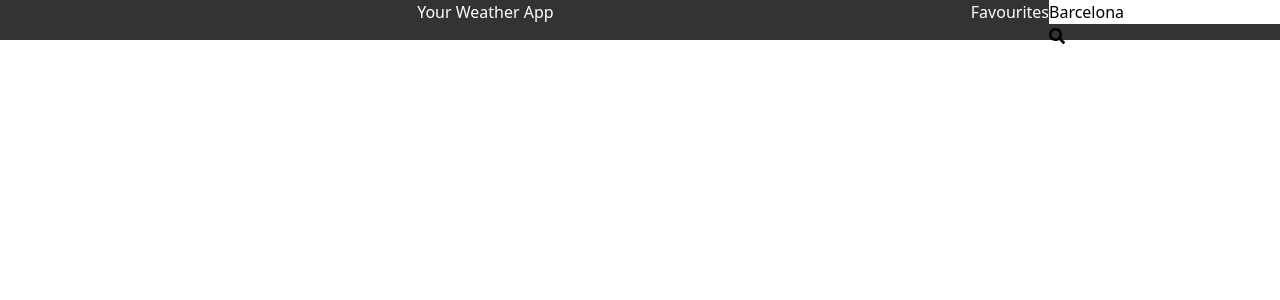
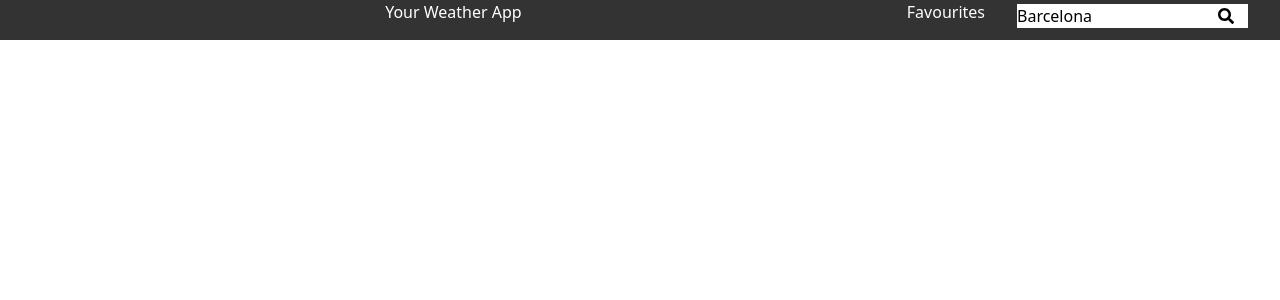
Before and after one commit to celia22/Weather-app, a React (Create React App) app: page / in a window 1280 px wide. Shown: the top 300 px of the page. Built offline with nearby package versions, Linux system fonts and the light colour scheme; no server answers; the HTML template or start-up script is replaced by a standard one.

Commit message:
style searchbar

```diff
--- a/src/components/Forecast/Forecast.css
+++ b/src/components/Forecast/Forecast.css
@@ -1,5 +1,6 @@
 .forecast_card_container {
 	margin: 7vh 10%;
+	height: 50%;
 	width: 80%;
 	background-color: rgba(75, 77, 78, 0.178);
 	border-radius: 5%;
@@ -9,7 +10,7 @@
 .forecast_card {
 	display: flex;
 	color: white;
-	margin: 3vh;
+	margin: 1vh 3vh;
 }
 
 .forecast_card_icons {
@@ -20,3 +21,7 @@
 .forecast_card_title {
 	display: flex;
 }
+
+.forecast_card_row {
+	margin-right: 1vh;
+}
--- a/src/components/Forecast/Forecast.jsx
+++ b/src/components/Forecast/Forecast.jsx
@@ -1,6 +1,6 @@
 import React from 'react';
 import IconSwitch from '../IconSwitch/IconSwitch';
-import {getWeekDay} from '../../helpers/index';
+import { getWeekDay } from '../../helpers/index';
 import './Forecast.css';
 
 const Forecast = props => {
@@ -49,24 +49,32 @@ const Forecast = props => {
 		<>
 			<div className="forecast_card_container">
 				<div className="forecast_card_title">
-				<img className="w-8 items-center" src= "../image/calendar.png" alt="calendar icon"/>	&nbsp; &nbsp; <h3>5-DAY FORECAST</h3>
+					<img className="w-8 items-center" src="../image/calendar.png" alt="calendar icon" /> &nbsp; &nbsp;{' '}
+					<h3>5-DAY FORECAST</h3>
 				</div>
+
 				{fiveDayForecast.map((item, index) => {
 					return (
-						<div className="forecast_card"  key={index}>
-							{item.slice(3, 4).map((item, index) => {
-								return (
-									<div className="forecast_card_icons" key={index}>
-										<h3>{getWeekDay(item.dt_txt)}</h3>  &nbsp; &nbsp;
-										<IconSwitch weather={item.weather[0].main} />  &nbsp; &nbsp;
-										<h5>{item.weather[0].main}</h5>  &nbsp; &nbsp;
-									</div>
-								);
-							})}
+						<div className="forecast_card" key={index}>
+							<table>
+								<tbody>
+								<tr className="forecast_card_row" >
+									{item.slice(3, 4).map((item, index) => {
+										return (
 
-							<img className="w-8 items-center" src="../image/heat.png" alt="termometro logo"></img>  &nbsp; &nbsp;
-							<h5>Min {toCelsius(minTempForecast[index])}º</h5>  &nbsp; &nbsp;
-							<h5>Max {toCelsius(maxTempForecast[index])}º</h5>  &nbsp; &nbsp;
+											<tr className="forecast_card_icons" key={index}>
+											<td>	<h3>{getWeekDay(item.dt_txt)}</h3> &nbsp; &nbsp; </td>
+											<td>	<IconSwitch weather={item.weather[0].main} /> &nbsp; &nbsp; </td>
+											<td>	<h5>{item.weather[0].main}</h5> &nbsp; &nbsp; </td>
+											</tr>
+										);
+									})}
+								  <td>	<img className="w-8 items-center" src="../image/heat.png" alt="termometro logo"></img> &nbsp; &nbsp; </td>
+									<td><h5>Min {toCelsius(minTempForecast[index])}º</h5> &nbsp; &nbsp; </td>
+									<td><h5>Max {toCelsius(maxTempForecast[index])}º</h5> &nbsp; &nbsp; </td>
+									</tr>
+								</tbody>
+							</table>
 						</div>
 					);
 				})}
@@ -76,3 +84,32 @@ const Forecast = props => {
 };
 
 export default Forecast;
+
+// return (
+// 	<>
+// 		<div className="forecast_card_container">
+// 			<div className="forecast_card_title">
+// 			<img className="w-8 items-center" src= "../image/calendar.png" alt="calendar icon"/>	&nbsp; &nbsp; <h3>5-DAY FORECAST</h3>
+// 			</div>
+// 			{fiveDayForecast.map((item, index) => {
+// 				return (
+// 					<div className="forecast_card"  key={index}>
+// 						{item.slice(3, 4).map((item, index) => {
+// 							return (
+// 								<div className="forecast_card_icons" key={index}>
+// 									<h3>{getWeekDay(item.dt_txt)}</h3>  &nbsp; &nbsp;
+// 									<IconSwitch weather={item.weather[0].main} />  &nbsp; &nbsp;
+// 									<h5>{item.weather[0].main}</h5>  &nbsp; &nbsp;
+// 								</div>
+// 							);
+// 						})}
+
+// 						<img className="w-8 items-center" src="../image/heat.png" alt="termometro logo"></img>  &nbsp; &nbsp;
+// 						<h5>Min {toCelsius(minTempForecast[index])}º</h5>  &nbsp; &nbsp;
+// 						<h5>Max {toCelsius(maxTempForecast[index])}º</h5>  &nbsp; &nbsp;
+// 					</div>
+// 				);
+// 			})}
+// 		</div>
+// 	</>
+// );
--- a/src/components/SearchBar/SearchBar.css
+++ b/src/components/SearchBar/SearchBar.css
@@ -0,0 +1,9 @@
+.searchbar_container {
+	margin: 0.5vh 4vh;
+	position: relative;
+}
+
+.searchbar_logo {
+	position: absolute;
+	right: 6%;
+}
--- a/src/components/SearchBar/SearchBar.jsx
+++ b/src/components/SearchBar/SearchBar.jsx
@@ -35,11 +35,10 @@ class SearchBar extends Component {
        type="text"
        label="text"
        name="value"
-       placeholder="Search a new location"
        value={city}
        onChange={this.handleChange}
        />
-      <button
+      <button className="searchbar_logo"
       type="submit"
       onClick={this.handleNewCity}>
       {element}
```
